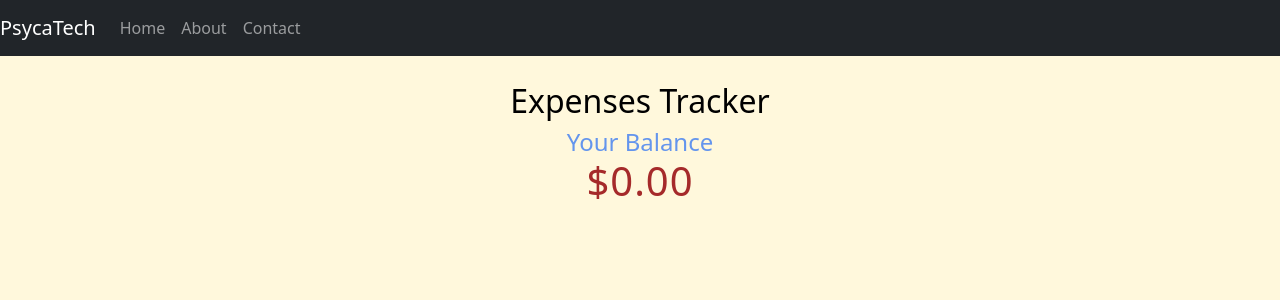
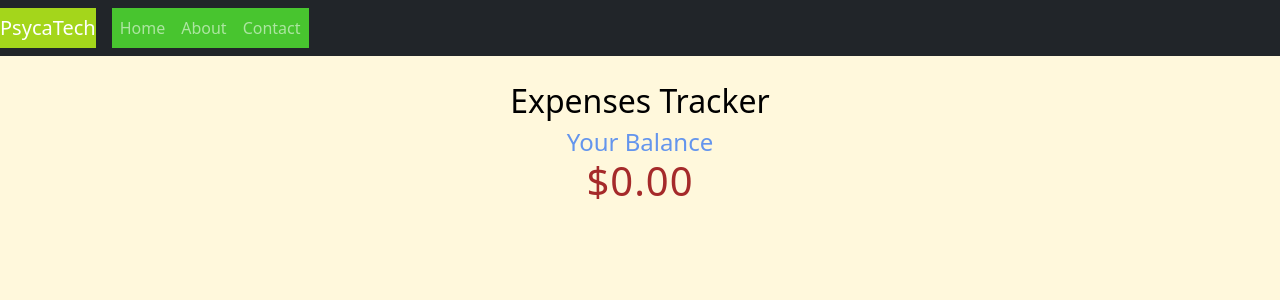
Before and after one commit to Damiennsoh/Expense-tracker, a React (Create React App) app: page / in a window 1280 px wide. Shown: the top 300 px of the page. Built offline with nearby package versions, Linux system fonts and the light colour scheme.

Commit message:
added navbar.css file to the repository

```diff
--- a/src/components/MyNavbar.js
+++ b/src/components/MyNavbar.js
@@ -1,4 +1,5 @@
 import React from 'react';
+import './navbar.css'; // Import the CSS file
 import { Navbar, Nav } from 'react-bootstrap';
 
 const MyNavbar = () => {
--- /dev/null
+++ b/src/components/navbar.css
@@ -0,0 +1,19 @@
+/* navbar.css */
+
+.navbar-dark .navbar-brand {
+    background-color: #a4d61b;
+    /* Add any other custom styles for the navbar brand */
+  }
+
+  .navbar-dark .navbar-nav .nav-link {
+    background-color: #48c52f;
+
+    /* Add any other custom styles for the navbar links */
+  }
+
+  /* navbar.css */
+
+.navbar-dark .navbar-nav .nav-link:hover {
+    background-color: #3715e0;
+    /* Add any other custom styles for the hover effect */
+  }
```
